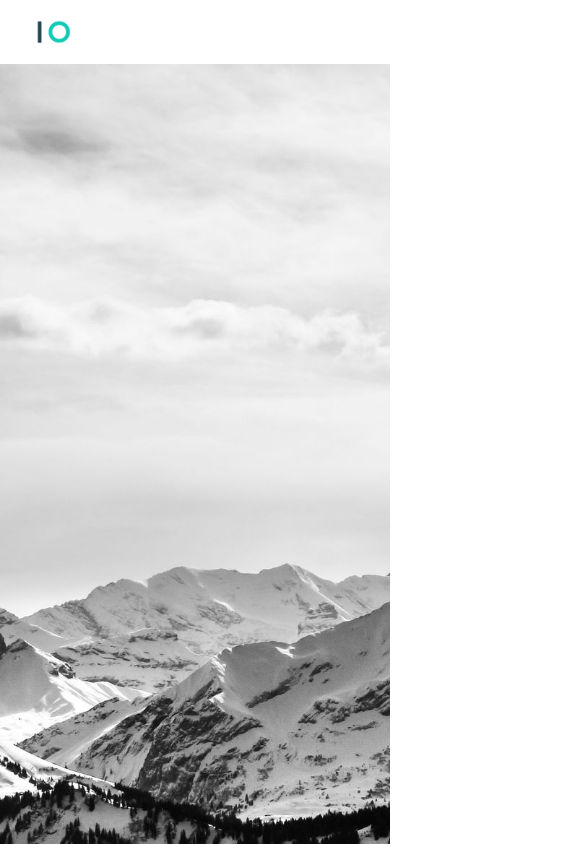
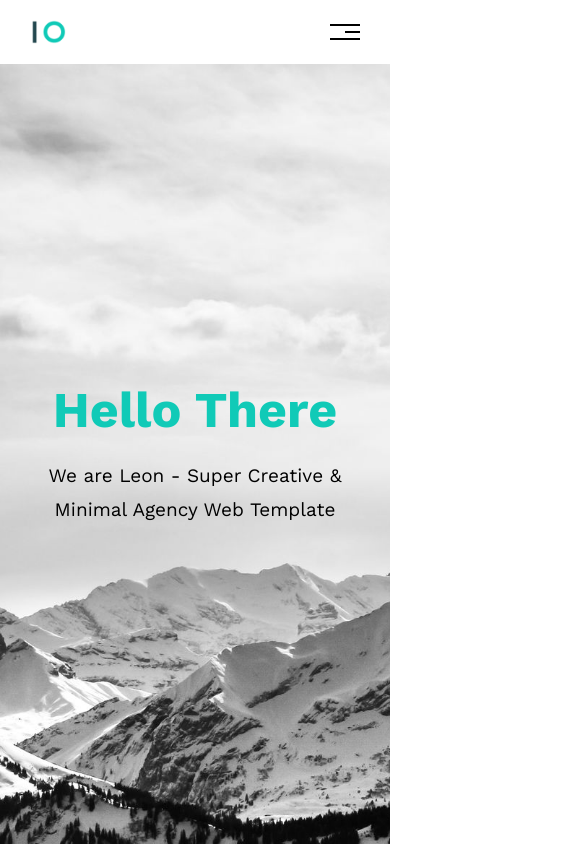
Before and after one commit to omargabrsw/Leon-Template, a plain HTML site: page index.html in a window 390 px wide. Shown: the top 844 px of the page, 585 px wide, since content can reach past the window. Drawn offline with nearby package versions, Linux system fonts and the light colour scheme.

Commit message:
Completed the hero section and fixed the hardcoded header width that was ruining the small screens versions

```diff
--- a/assets/css/leon.css
+++ b/assets/css/leon.css
@@ -1,5 +1,7 @@
 /* Variables */
-
+:root {
+  --primary-color: #10cab7;
+}
 /* Variables end */
 /* Global rules */
 
@@ -16,7 +18,7 @@
 .container {
   padding: 0px 15px;
   margin: 0 auto;
-  width: 1140px;
+  max-width: 1170px;
 }
 
 /* Global rules end */
@@ -24,7 +26,7 @@
 /* Header */
 
 header {
-  padding: 20px;
+  padding: 20px 15px;
 }
 
 header .container {
@@ -101,9 +103,34 @@
 /* Hero section */
 
 .hero-section {
-  width: 100%;
   height: calc(100vh - 64px);
   background-image: url(../media/landing.jpg);
   background-size: cover;
   position: relative;
+  object-position: center center;
 }
+
+.info-box {
+  position: absolute;
+  left: 50%;
+  top: 50%;
+  transform: translate(-50%, -50%);
+  display: flex;
+  flex-direction: column;
+  align-items: center;
+  gap: 20px;
+  width: 320px;
+  max-width: 100%;
+  text-align: center;
+}
+.info-box h1 {
+  font-weight: bold;
+  font-size: 50px;
+  color: var(--primary-color);
+  margin: 0;
+}
+
+.info-box p {
+  line-height: 1.8;
+  font-size: 19px;
+}
--- a/index.html
+++ b/index.html
@@ -36,8 +36,10 @@
     <!-- Header end -->
     <section class="hero-section">
       <div class="info-box">
-        <h3 class="main-info"></h3>
-        <p class="info-desc"></p>
+        <h1 class="main-info">Hello There</h1>
+        <p class="info-desc">
+          We are Leon - Super Creative & Minimal Agency Web Template
+        </p>
       </div>
     </section>
   </body>
```
